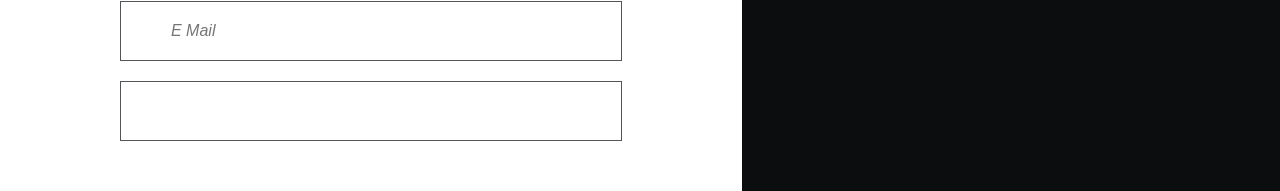
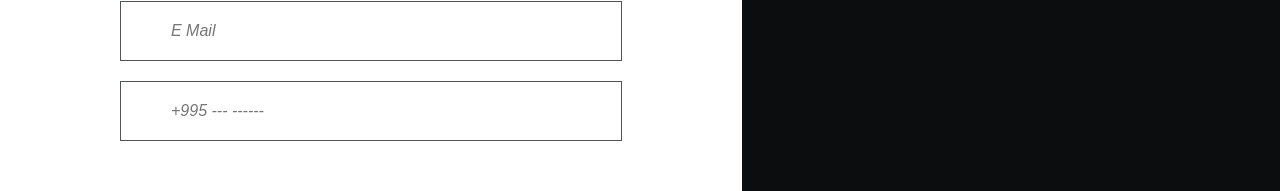
Before and after one commit to mateiahacks/questionnaire, a React (Create React App) app: page / in a window 1280 px wide. Both pictures are taken after a click on the element "Start Questionnaire". Shown: the part 574-765 px from the top of the page. Built offline with nearby package versions, Linux system fonts and the light colour scheme; no server answers.

Commit message:
validation in progress

```diff
--- a/src/components/Coordinates.js
+++ b/src/components/Coordinates.js
@@ -5,16 +5,61 @@ import next from '../images/Next.png'
 import ellipse1 from '../images/Ellipse1.png';
 import ellipse2 from '../images/Ellipse2.png';
 
-const Coordinates = ({toggleStarted, toggleSkills, isCoordinates, toggleCoordinates}) => {
+const Coordinates = ({ changeFirstName, changeLastName, changeEmail, changeNumber, toggleStarted, toggleSkills, isCoordinates, toggleCoordinates}) => {
 
     const [firstName, setFirstName] = useState("");
     const [lastName, setLastName] = useState("");
     const [email, setEmail] = useState("");
     const [number, setNumber] = useState("");
 
+    const [errors, setErrors] = useState([false, false, false, false]);
+
+    function is_numeric(str){
+        return /^\d+$/.test(str);
+    }
+
+    const onFirstNameChange = (a) => {
+        if(a.length == 0) {
+            setErrors([true, errors[1], errors[2], errors[3]]);
+        } else {
+            setErrors([false, errors[1], errors[2], errors[3]]);
+        }
+        setFirstName(a);
+    }
+
+    const onLastNameChange = (a) => {
+        if(a.length < 3) {
+            setErrors([errors[0], true, errors[2], errors[3]]);
+        } else {
+            setErrors([errors[0], false, errors[2], errors[3]]);
+        }
+        setLastName(a);
+    }
+
+    const onEmailChange = (a) => {
+        const regex  = /^(([^<>()[\]\.,;:\s@\"]+(\.[^<>()[\]\.,;:\s@\"]+)*)|(\".+\"))@(([^<>()[\]\.,;:\s@\"]+\.)+[^<>()[\]\.,;:\s@\"]{2,})$/i;
+        if(!regex.test(a)) {
+            setErrors([errors[0], errors[1], true, errors[3]]);
+        } else {
+            setErrors([errors[0], errors[1], false, errors[3]]);
+        }
+        setEmail(a);
+    }
+
+    const onNumberChange = (a) => {
+        if(!(is_numeric(a) && a.length == 9)) {
+            setErrors([errors[0], errors[1], errors[2], true]);
+        } else {
+            setErrors([errors[0], errors[1], errors[2], false]);
+        }
+        setNumber(a);
+    }
+
     const onNext = () => {
-        toggleCoordinates();
-        toggleSkills();
+        if(!errors.includes(true) && !document.getElementById("firstName").value.length == 0) {
+            toggleCoordinates();
+            toggleSkills();
+        }
     }
 
     const onPrev = () => {
@@ -22,15 +67,21 @@ const Coordinates = ({toggleStarted, toggleSkills, isCoordinates, toggleCoordina
         toggleStarted();
     }
 
+
+
     return <div>{isCoordinates && (
             <div className="coordinates d-flex">
                 <div className="left d-flex">
                     <h1>Hey, Rocketeer, what are your coordinates?</h1>
                     <form>
-                        <input name="firstname" className='form-input' type="text" placeholder='First Name'/>
-                        <input className='form-input' type="text" placeholder='Last Name'/>
-                        <input className='form-input' type="text" placeholder='E Mail'/>
-                        <input className='form-input' type="text" placeholder=''/>
+                        <input value={firstName} id="firstName" onChange={(e) => onFirstNameChange(e.target.value)} name="firstname" className={errors[0] ? 'form-input errored':'form-input'} type="text" placeholder='First Name'/>
+                        {errors[0] && <div className="error">*first name required</div>}
+                        <input value={lastName} onChange={(e) => onLastNameChange(e.target.value)} className={errors[1] ? 'form-input errored':'form-input'} type="text" placeholder='Last Name'/>
+                        {errors[1] && <div className="error">*last name should include 3 or more characters</div>}
+                        <input value={email} onChange={(e) => onEmailChange(e.target.value)} className={errors[2] ? 'form-input errored':'form-input'} type="text" placeholder='E Mail'/>
+                        {errors[2] && <div className="error">*invalid email format</div>}
+                        <input value={number} onChange={(e) => onNumberChange(e.target.value)} className={errors[3] ? 'form-input errored':'form-input'} type="text" placeholder='+995 --- ------ '/>
+                        {errors[3] && <div className="error">*number should contain exactly 9 digit</div>}
                     </form>
                     <div className="switcher">
                         <img onClick={onPrev} src={previous} />
--- a/src/components/Questions.js
+++ b/src/components/Questions.js
@@ -7,7 +7,7 @@ import Skills from "./Skills";
 import Covid from "./Covid";
 import { useState } from 'react';
 
-const Questions = ({ toggleStarted, deleteSkill, allSkills, addSkill, isCoordinates, toggleCoordinates}) => {
+const Questions = ({ changeFirstName, changeLastName, changeEmail, changeNumber, toggleStarted, deleteSkill, allSkills, addSkill, isCoordinates, toggleCoordinates}) => {
 
     const [showSkills, setShowSkills] = useState(false);
     const [showCovid, setShowCovid] = useState(false);
@@ -22,7 +22,12 @@ const Questions = ({ toggleStarted, deleteSkill, allSkills, addSkill, isCoordina
 
     return (
         <div className="questions">
-            <Coordinates toggleSkills={toggleSkills} toggleStarted={toggleStarted} isCoordinates={isCoordinates} toggleCoordinates={toggleCoordinates}/>
+            <Coordinates
+            changeFirstName={changeFirstName}
+            changeLastName={changeFirstName}
+            changeEmail={changeEmail}
+            changeNumber={changeNumber}
+            toggleSkills={toggleSkills} toggleStarted={toggleStarted} isCoordinates={isCoordinates} toggleCoordinates={toggleCoordinates}/>
             <Skills toggleCovid={toggleCovid} onDelete={deleteSkill} allSkills={allSkills} addSkill={addSkill} toggleCoordinates={toggleCoordinates} toggleSkills={toggleSkills} showSkills={showSkills}/>
             <Covid toggleSkills={toggleSkills} showCovid={showCovid} toggleCovid={toggleCovid} />
         </div>
--- a/src/index.css
+++ b/src/index.css
@@ -158,6 +158,21 @@ form > .btn {
   text-align: left;
 }
 
+.errored {
+  border: 1px solid red;
+}
+
+.error {
+  color: red;
+  font-family: 'Montserrat';
+  font-weight: bold;
+  font-size: 14px;
+  font-style: italic;
+  margin-top: -15px;
+  margin-bottom: 20px;
+  text-align: left;
+}
+
 .left > form > .form-input {
   display: flex;
   align-items: center;
```
